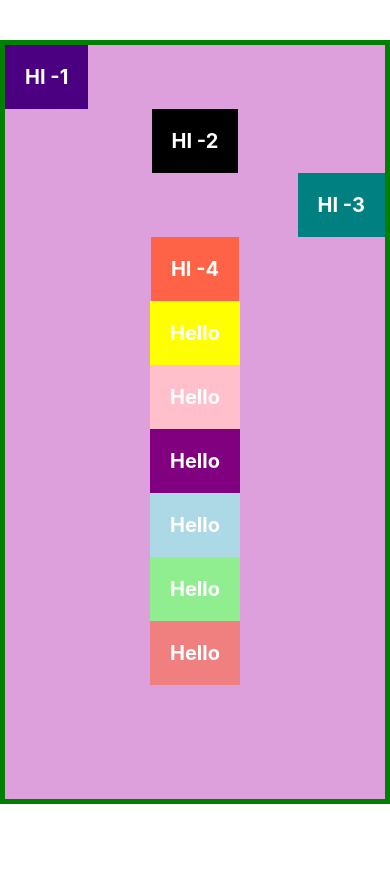
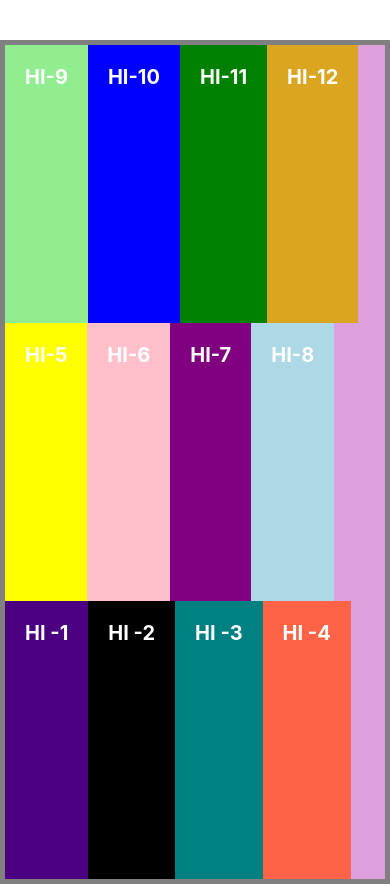
Before and after one commit to TwanstCodess/React-Native-Tutorial, a React Native app in the folder Tutorial/: screen / in a window 390 px wide. Before the commit the page ends 844 px from the top, so only its background shows below. Built offline with nearby package versions, Linux system fonts and the light colour scheme.

Commit message:
Flex Wrap

```diff
--- a/Tutorial/App.js
+++ b/Tutorial/App.js
@@ -6,30 +6,32 @@ export default function App() {
   return (
     <View style={styles.container}>
 
-      <Greet childers="HI -1" style={{ backgroundColor: 'indigo', alignSelf: 'flex-start' }} />
-      <Greet childers="HI -2" style={{ backgroundColor: 'black', alignSelf: 'center' }} />
-      <Greet childers="HI -3" style={{ backgroundColor: 'teal', alignSelf: 'flex-end' }} />
-      <Greet childers="HI -4" style={{ backgroundColor: 'tomato', alignSelf: 'auto' }} />
-      <Greet childers="Hello" style={{ backgroundColor: 'yellow' }} />
-      <Greet childers="Hello" style={{ backgroundColor: 'pink' }} />
-      <Greet childers="Hello" style={{ backgroundColor: 'purple' }} />
-      <Greet childers="Hello" style={{ backgroundColor: 'lightblue' }} />
-      <Greet childers="Hello" style={{ backgroundColor: 'lightgreen' }} />
-      <Greet childers="Hello" style={{ backgroundColor: 'lightcoral' }} />
-
-
+      <Greet childers="HI -1" style={{ backgroundColor: 'indigo' }} />
+      <Greet childers="HI -2" style={{ backgroundColor: 'black' }} />
+      <Greet childers="HI -3" style={{ backgroundColor: 'teal' }} />
+      <Greet childers="HI -4" style={{ backgroundColor: 'tomato' }} />
+      <Greet childers="HI-5" style={{ backgroundColor: 'yellow' }} />
+      <Greet childers="HI-6" style={{ backgroundColor: 'pink' }} />
+      <Greet childers="HI-7" style={{ backgroundColor: 'purple' }} />
+      <Greet childers="HI-8" style={{ backgroundColor: 'lightblue' }} />
+      <Greet childers="HI-9" style={{ backgroundColor: 'lightgreen' }} />
+      <Greet childers="HI-10" style={{ backgroundColor: 'blue' }} />
+      <Greet childers="HI-11" style={{ backgroundColor: 'green' }} />
+      <Greet childers="HI-12" style={{ backgroundColor: 'goldenrod' }} />
     </View>
   );
 }
 
 const styles = StyleSheet.create({
   container: {
-    flex: 1,
-    alignItems: 'center',
+    // flex: 1,
+    flexDirection: 'row',
+    flexWrap: 'wrap-reverse',
+    height: "100%",
     backgroundColor: 'plum',
     marginTop: 40,
     marginBottom: 40,
     borderWidth: 5,
-    borderColor: 'green',
+    borderColor: 'gray',
   }
 });
```
